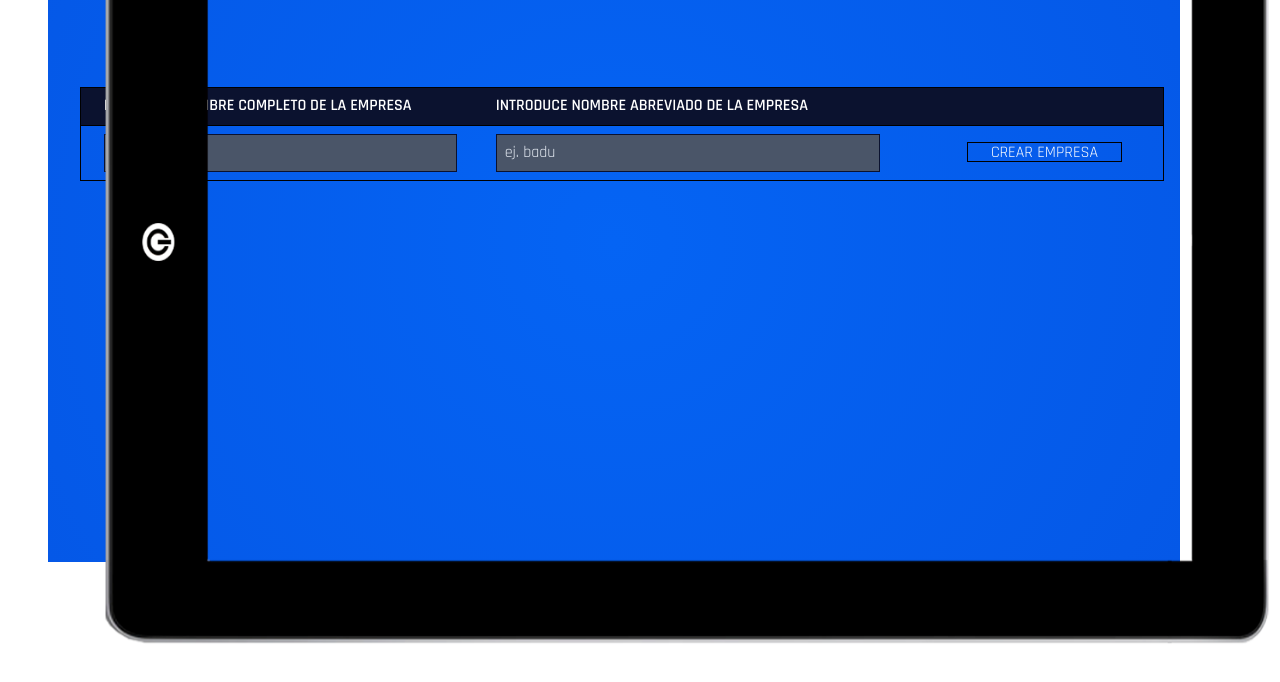
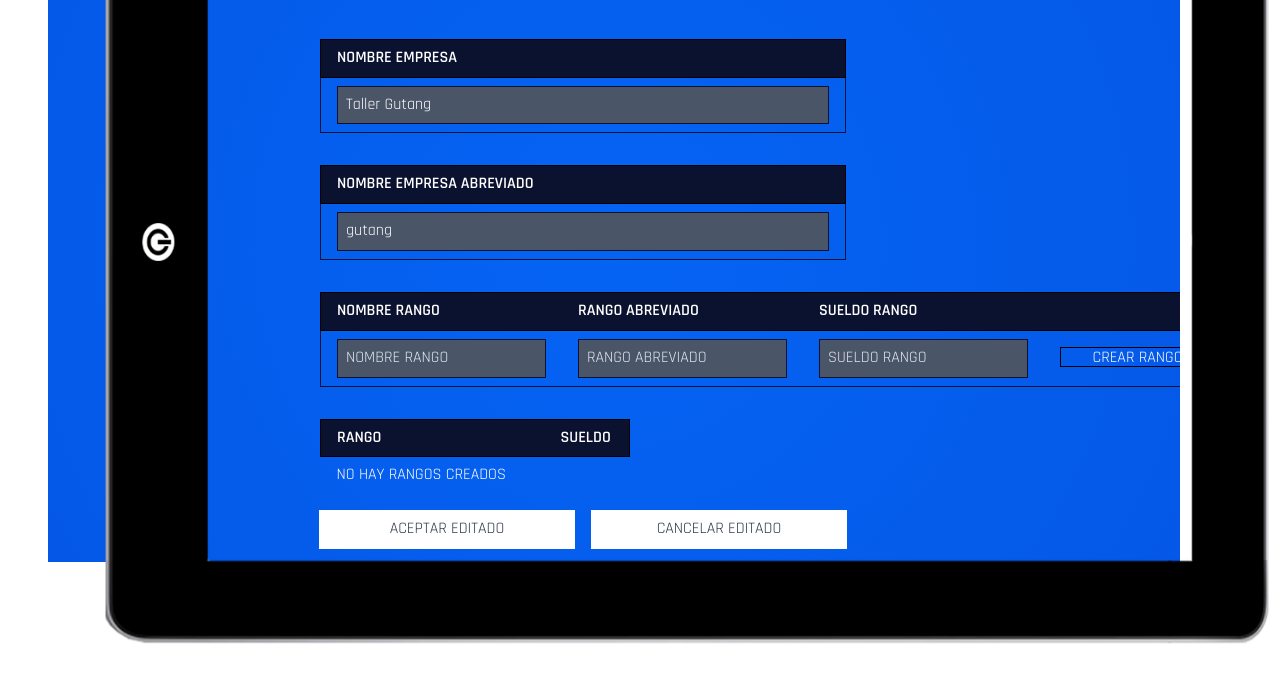
Before and after one commit to JeremyMcGrath1987/creador_facciones_comercio, a Vue app: page /#/FactionConfiguration in a window 1280 px wide. Before the commit this address led to /#/factioncreation. Shown: the top 682 px of the page. Built offline with nearby package versions, Linux system fonts and the light colour scheme; a small style sheet from the web is missing.

Commit message:
update faction configuration

```diff
--- a/src/mixins/singleFaction.js
+++ b/src/mixins/singleFaction.js
@@ -1,7 +1,7 @@
 export default {
   computed: {
     singleFaction: function() {
-      return this.$store.state.gang.data;
+      return this.$store.state.faction.data;
     }
   }
 };
--- /dev/null
+++ b/src/store/faction/index.js
@@ -0,0 +1,98 @@
+import moment from "moment";
+moment.locale("en", {
+  months: "Enero_Febrero_Marzo_Abril_Mayo_Junio_Julio_Agosto_Septiembre_Octubre_Noviembre_Diciembre".split(
+    "_"
+  ),
+  monthsShort: "Enero._Feb._Mar_Abr._May_Jun_Jul._Ago_Sept._Oct._Nov._Dec.".split(
+    "_"
+  ),
+  weekdays: "Domingo_Lunes_Martes_Miercoles_Jueves_Viernes_Sabado".split("_"),
+  weekdaysShort: "Dom._Lun._Mar._Mier._Jue._Vier._Sab.".split("_"),
+  weekdaysMin: "Do_Lu_Ma_Mi_Ju_Vi_Sa".split("_")
+});
+
+export default {
+  state: {
+    data:
+    {
+      _id: 2,
+      _name: "gutang",
+      _label: "Taller Gutang",
+      _ranks: [
+
+      ],
+      _spawnVehicles: {
+        Station1: []
+      },
+      _money: 456150,
+      _inventory: {
+        _name: "Almacén",
+        _inventory: {
+          _slots: 500,
+          _availableSlots: 470,
+          _items: [
+
+          ]
+        },
+        _maxWeight: 500
+      },
+      _coords: [
+        {
+          type: "inventario",
+          pos: Object,
+          minRank: 0,
+          station: false
+        }
+      ]
+    }
+
+  },
+  actions: {
+    SETGANG: (context, gang) => {
+      context.commit("setGang", gang);
+    },
+    ADDMONEY: (context, money) => {
+      context.commit("addMoney", money);
+    },
+    WITHDRAWMONEY: (context, money) => {
+      context.commit("withdrawMoney", money);
+    },
+    EDITRANK: (context, rank) => {
+      context.commit("editRank", rank);
+    },
+    RANKCREATED: (context, rank) => {
+      context.commit("rankCreated", rank);
+    },
+    EDITNAME: (context, faction) => {
+      context.commit("editName", faction);
+    },
+  },
+  mutations: {
+    addMoney: (state, money) => {
+      state.data._money += money;
+    },
+    withdrawMoney: (state, money) => {
+      if ((state.data._money - money) < 0) {
+        return false
+      } else {
+        state.data._money -= money;
+      }
+
+    },
+    setGang: (state, gang) => {
+      state.data = gang;
+    },
+    editRank: (state, rank) => {
+      state.data._ranks[rank.index].money = rank.money;
+      state.data._ranks[rank.index].label = rank.label;
+    },
+    rankCreated:(state, rank) => {
+      state.data._ranks.push(rank);
+    },
+    editName:(state, faction) => {
+      state.data._name = faction.name;
+      state.data._label = faction.label;
+
+    }
+  }
+};
--- a/src/store/index.js
+++ b/src/store/index.js
@@ -2,7 +2,7 @@ import Vue from "vue";
 import Vuex from "vuex";
 import loadingScreen from "./loadingScreen";
 import employees from "./employees";
-import gang from "./gang"
+import faction from "./faction"
 Vue.use(Vuex);
 
 export default new Vuex.Store({
@@ -12,6 +12,6 @@ export default new Vuex.Store({
   modules: {
     loadingScreen,
     employees,
-    gang
+    faction
   }
 });
--- a/src/views/FactionConfiguration.vue
+++ b/src/views/FactionConfiguration.vue
@@ -5,134 +5,69 @@
         {{ singleFaction._label }}
       </h1>
     </div>
-    <div class="file-details-content flex flex-row">
+    <div class="file-details-content flex flex-row ">
       <!-- <div class="flex flex-wrap py-4 pl-4">
         <file-menu active="files" />
       </div> -->
-      <div class="file-content py-4 pr-2 flex flex-col w-1/2 separation">
-        <label>Nombre Empresa</label>
+      <div class="file-content py-4 pr-2 flex flex-col w-1/2 separation ml-64">
+        <div class="file-content p-4 flex flex-col w-full">
+          <table class="border-b border-panel-dark">
+            <tbody>
+              <tr class="border border-panel-dark font-bold bg-panel-dark">
+                <td class="px-4 py-2">NOMBRE EMPRESA</td>
+              </tr>
+              <tr class="border-l border-r border-panel-dark">
+                <td class="px-4 py-2">
                   <input
-          class="appearance-none bg-panel-dark border border-panel-light w-full p-2 focus:outline-none placeholder-gray-700"
+                    class="appearance-none border border-panel-dark w-full p-2 focus:outline-none placeholder-gray-300 bg-gray-700"
                     type="text"
                     v-model="labelFaction"
                     placeholder="INTRODUCE NOMBRE RANGO"
                   />
+                </td>
+              </tr>
+            </tbody>
+          </table>
+        </div>
+        <div class="file-content p-4 flex flex-col w-full">
+          <table class="border-b border-panel-dark">
+            <tbody>
+              <tr class="border border-panel-dark font-bold bg-panel-dark">
+                <td class="px-4 py-2">NOMBRE EMPRESA abreviado</td>
+              </tr>
+              <tr class="border-l border-r border-panel-dark">
+                <td class="px-4 py-2">
                   <input
-          class="appearance-none bg-panel-dark border border-panel-light w-full p-2 focus:outline-none placeholder-gray-700"
+                    class="appearance-none border border-panel-dark w-full p-2 focus:outline-none placeholder-gray-300 bg-gray-700"
                     type="text"
                     v-model="nameFaction"
-          placeholder="INTRODUCE NOMBRE RANGO"
+                    placeholder="INTRODUCE NOMBRE RANGO ABREVIADO"
                   />
-        <!-- <input
-          class="appearance-none bg-panel-dark border border-panel-light w-full p-2 focus:outline-none placeholder-gray-700"
-          type="text"
-          v-model="rankNameFaction1"
-          placeholder="INTRODUCE NOMBRE RANGO"
-        />
-        <input
-          class="appearance-none bg-panel-dark border border-panel-light w-full p-2 focus:outline-none placeholder-gray-700"
-          type="text"
-          v-model="rankNameFaction2"
-          placeholder="INTRODUCE NOMBRE RANGO"
-        />
-        <input
-          class="appearance-none bg-panel-dark border border-panel-light w-full p-2 focus:outline-none placeholder-gray-700"
-          type="text"
-          v-model="rankNameFaction3"
-          placeholder="INTRODUCE NOMBRE RANGO"
-        />
-        <input
-          class="appearance-none bg-panel-dark border border-panel-light w-full p-2 focus:outline-none placeholder-gray-700"
-          type="text"
-          v-model="rankNameFaction4"
-          placeholder="INTRODUCE NOMBRE RANGO"
-        />
-        <input
-          class="appearance-none bg-panel-dark border border-panel-light w-full p-2 focus:outline-none placeholder-gray-700"
-          type="text"
-          v-model="rankNameFaction5"
-          placeholder="INTRODUCE NOMBRE RANGO"
-        />
-        <input
-          class="appearance-none bg-panel-dark border border-panel-light w-full p-2 focus:outline-none placeholder-gray-700"
-          type="text"
-          v-model="rankLabelFaction1"
-          placeholder="INTRODUCE NOMBRE RANGO"
-        />
-        <input
-          class="appearance-none bg-panel-dark border border-panel-light w-full p-2 focus:outline-none placeholder-gray-700"
-          type="text"
-          v-model="rankLabelFaction2"
-          placeholder="INTRODUCE NOMBRE RANGO"
-        />
-        <input
-          class="appearance-none bg-panel-dark border border-panel-light w-full p-2 focus:outline-none placeholder-gray-700"
-          type="text"
-          v-model="rankLabelFaction3"
-          placeholder="INTRODUCE NOMBRE RANGO"
-        />
-        <input
-          class="appearance-none bg-panel-dark border border-panel-light w-full p-2 focus:outline-none placeholder-gray-700"
-          type="text"
-          v-model="rankLabelFaction4"
-          placeholder="INTRODUCE NOMBRE RANGO"
-        />
-        <input
-          class="appearance-none bg-panel-dark border border-panel-light w-full p-2 focus:outline-none placeholder-gray-700"
-          type="text"
-          v-model="rankLabelFaction5"
-          placeholder="INTRODUCE NOMBRE RANGO"
-        />
-        <input
-          class="appearance-none bg-panel-dark border border-panel-light w-full p-2 focus:outline-none placeholder-gray-700"
-          type="text"
-          v-model="rankMoneyFaction1"
-          placeholder="INTRODUCE NOMBRE RANGO"
-        />
-        <input
-          class="appearance-none bg-panel-dark border border-panel-light w-full p-2 focus:outline-none placeholder-gray-700"
-          type="text"
-          v-model="rankMoneyFaction2"
-          placeholder="INTRODUCE NOMBRE RANGO"
-        />
-        <input
-          class="appearance-none bg-panel-dark border border-panel-light w-full p-2 focus:outline-none placeholder-gray-700"
-          type="text"
-          v-model="rankMoneyFaction3"
-          placeholder="INTRODUCE NOMBRE RANGO"
-        />
-        <input
-          class="appearance-none bg-panel-dark border border-panel-light w-full p-2 focus:outline-none placeholder-gray-700"
-          type="text"
-          v-model="rankMoneyFaction4"
-          placeholder="INTRODUCE NOMBRE RANGO"
-        />
-        <input
-          class="appearance-none bg-panel-dark border border-panel-light w-full p-2 focus:outline-none placeholder-gray-700"
-          type="text"
-          v-model="rankMoneyFaction5"
-          placeholder="INTRODUCE NOMBRE RANGO"
-        /> -->
-        <div
+                </td>
+              </tr>
+            </tbody>
+          </table>
+        </div>
+        <!-- <div
           class="addmoney input_rank bg-panel-dark border border-panel-light"
         >
           <p class="appearance-none text-white bg-panel-dark w-full p-2">
             crear rango:
           </p>
           <input
-            class="appearance-none bg-panel-dark border border-panel-light w-full p-2 focus:outline-none placeholder-gray-700"
+            class="appearance-none border border-panel-dark w-full p-2 focus:outline-none placeholder-gray-300 bg-gray-700"
             type="text"
             placeholder="NOMBRE RANGO"
             v-model="rankLabel"
           />
           <input
-            class="appearance-none bg-panel-dark border border-panel-light w-full p-2 focus:outline-none placeholder-gray-700"
+            class="appearance-none border border-panel-dark w-full p-2 focus:outline-none placeholder-gray-300 bg-gray-700"
             type="text"
             placeholder="RANGO ABREVIADO"
             v-model="rankName"
           />
           <input
-            class="appearance-none bg-panel-dark border border-panel-light w-full p-2 focus:outline-none placeholder-gray-700"
+            class="appearance-none border border-panel-dark w-full p-2 focus:outline-none placeholder-gray-300 bg-gray-700"
             type="number"
             placeholder="SUELDO RANGO"
             v-model="rankMoney"
@@ -143,6 +78,53 @@
           >
             CREAR RANGO
           </button>
+        </div> -->
+        <div class="file-content p-4 flex flex-col w-full">
+          <!-- <label> CREAR RANGO:</label> -->
+          <table class="border-b border-panel-dark">
+            <tbody>
+              <tr class="border border-panel-dark font-bold bg-panel-dark">
+                <td class="px-4 py-2">nombre rango</td>
+                <td class="px-4 py-2">rango abreviado</td>
+                <td class="px-4 py-2">sueldo rango</td>
+                <td></td>
+              </tr>
+              <tr class="border-l border-r border-panel-dark">
+                <td class="px-4 py-2">
+                  <input
+                    class="appearance-none border border-panel-dark p-2 focus:outline-none placeholder-gray-300 bg-gray-700"
+                    type="text"
+                    placeholder="NOMBRE RANGO"
+                    v-model="rankLabel"
+                  />
+                </td>
+                <td class="px-4 py-2 ancho">
+                  <input
+                    class="appearance-none border border-panel-dark p-2 focus:outline-none placeholder-gray-300 bg-gray-700"
+                    type="text"
+                    placeholder="RANGO ABREVIADO"
+                    v-model="rankName"
+                  />
+                </td>
+                <td class="px-4 py-2 ancho">
+                  <input
+                    class="appearance-none border border-panel-dark p-2 focus:outline-none placeholder-gray-300 bg-gray-700"
+                    type="number"
+                    placeholder="SUELDO RANGO"
+                    v-model="rankMoney"
+                  />
+                </td>
+                <td class="px-4 py-2">
+                  <button
+                    class="button-createRank border-panel-normal hover:text-gray-500"
+                    @click="rankCreated(rankName, rankLabel, rankMoney)"
+                  >
+                    CREAR RANGO
+                  </button>
+                </td>
+              </tr>
+            </tbody>
+          </table>
         </div>
         <div class="file-content p-4 flex flex-col w-1/2">
           <table
@@ -192,6 +174,20 @@
             </tbody>
           </table>
         </div>
+        <div class="w-250 text-center">
+          <button
+            class="flex-shrink-0 bg-panel-light hover:bg-gray-500 text-gray-800 py-2 px-2 border border-panel-light hover:border-gray-500 w-64"
+          >
+            ACEPTAR EDITADO
+          </button>
+
+          <button
+            class="flex-shrink-0 bg-panel-light hover:bg-gray-500 text-gray-800 py-2 px-2 border border-panel-light hover:border-gray-500 w-64 ml-4"
+            @click="goto('FactionList')"
+          >
+            CANCELAR EDITADO
+          </button>
+        </div>
       </div>
     </div>
   </div>
@@ -233,22 +229,7 @@ export default {
     await this.$store.dispatch("loadingScreen/ISLOADING", false);
     return (
       (this.nameFaction = this.singleFaction._name),
-      (this.labelFaction = this.singleFaction._label) /* ,
-      (this.rankNameFaction1 = this.singleFaction._ranks[0].name),
-      (this.rankNameFaction2 = this.singleFaction._ranks[1].name),
-      (this.rankNameFaction3 = this.singleFaction._ranks[2].name),
-      (this.rankNameFaction4 = this.singleFaction._ranks[3].name),
-      (this.rankNameFaction5 = this.singleFaction._ranks[4].name),
-      (this.rankLabelFaction1 = this.singleFaction._ranks[0].label),
-      (this.rankLabelFaction2 = this.singleFaction._ranks[1].label),
-      (this.rankLabelFaction3 = this.singleFaction._ranks[2].label),
-      (this.rankLabelFaction4 = this.singleFaction._ranks[3].label),
-      (this.rankLabelFaction5 = this.singleFaction._ranks[4].label),
-      (this.rankMoneyFaction1 = this.singleFaction._ranks[0].money),
-      (this.rankMoneyFaction2 = this.singleFaction._ranks[1].money),
-      (this.rankMoneyFaction3 = this.singleFaction._ranks[2].money),
-      (this.rankMoneyFaction4 = this.singleFaction._ranks[3].money),
-      (this.rankMoneyFaction5 = this.singleFaction._ranks[4].money) */
+      (this.labelFaction = this.singleFaction._label)
     );
   },
   methods: {
@@ -269,6 +250,12 @@ export default {
         this.rankLabel = "";
         this.rankName = "";
         this.rankMoney = "";
+      }
+    },
+    goto: async function (route) {
+      if (route !== this.$route.name) {
+        /* await this.$store.dispatch("loadingScreen/ISLOADING", true); */
+        await this.$router.push({ name: route });
       }
     },
   },
@@ -374,4 +361,10 @@ input[type="number"]::-webkit-outer-spin-button {
   margin-left: 65px;
   font-size: 12px;
 }
+
+.button-createRank {
+  width: 155px;
+  height: 20px;
+  border: 1px solid #000000;
+}
 </style>
--- a/src/views/FactionCreation.vue
+++ b/src/views/FactionCreation.vue
@@ -80,7 +80,7 @@
               <td class="px-4 py-2">
                 <button
                   class="button-contract border-panel-normal hover:text-gray-500"
-                  @click="contract(name, label)"
+                  @click="factionCreated(name, label)"
                 >
                   CREAR EMPRESA
                 </button>
@@ -113,9 +113,14 @@ export default {
     };
   },
   methods: {
-    contract: function (name, label) {
+    factionCreated: function (name, label) {
       if (name.trim() !== "" && label.trim() !== "") {
-        console.log(name, label);
+        const faction = {
+          name: name,
+          label: label
+        };
+        console.log(faction);
+        this.$store.dispatch("EDITNAME", faction);
         this.success = true;
         /* // eslint-disable-next-line no-undef
           mp.trigger("callServerEvent","crearFaccion",{name: this.name , label: this.label}); */
```
Also changed, not shown: src/store/gang/index.js (deleted, +0 -250 lines). Lines whose indentation alone changed are shown as unchanged.
